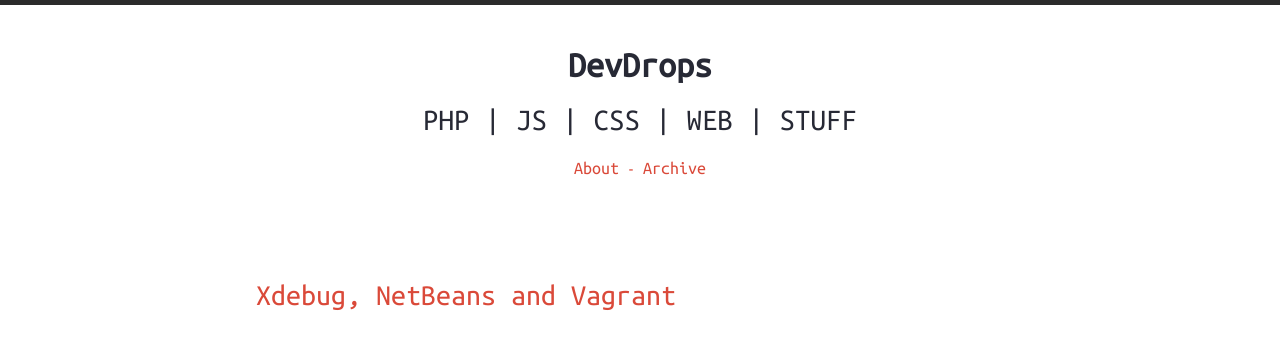
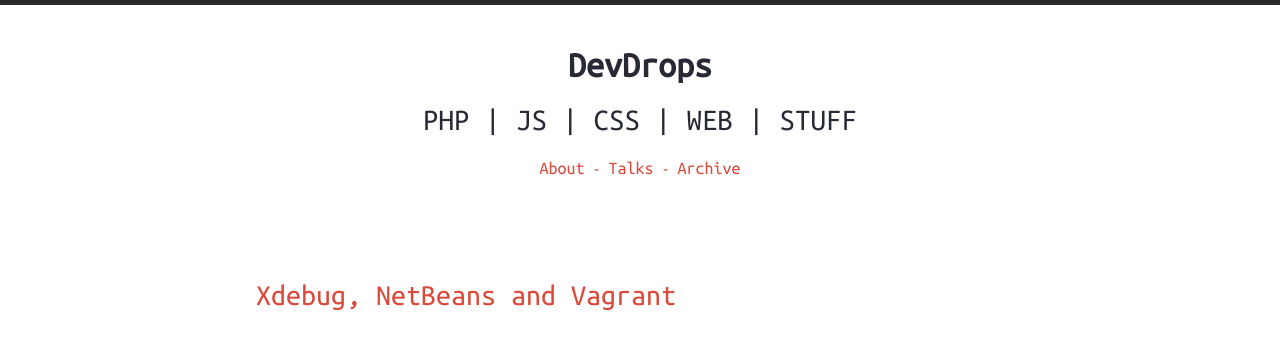
Before and after one commit to devdrops/devdrops.me, a Jekyll site: the page built from index.html, in a window 1280 px wide. Shown: the top 345 px of the page. Built offline with Jekyll 4.4.1, drawn with Linux system fonts in a browser that asks for light colours; nearby versions of some CDN libraries.

Commit message:
fix header

```diff
--- a/_includes/header-links.html
+++ b/_includes/header-links.html
@@ -4,6 +4,10 @@
     </li>
     <li>-</li>
     <li>
+        <a href="{{ /talks | prepend: site.baseurl | prepend: site.utl }}">Talks</a>
+    </li>
+    <li>-</li>
+    <li>
         <a href="{{ '/archive' | prepend: site.baseurl | prepend: site.url }}">Archive</a>
-	</li.
+    </li>
 </ul>
```
Lines whose indentation alone changed are shown as unchanged.
